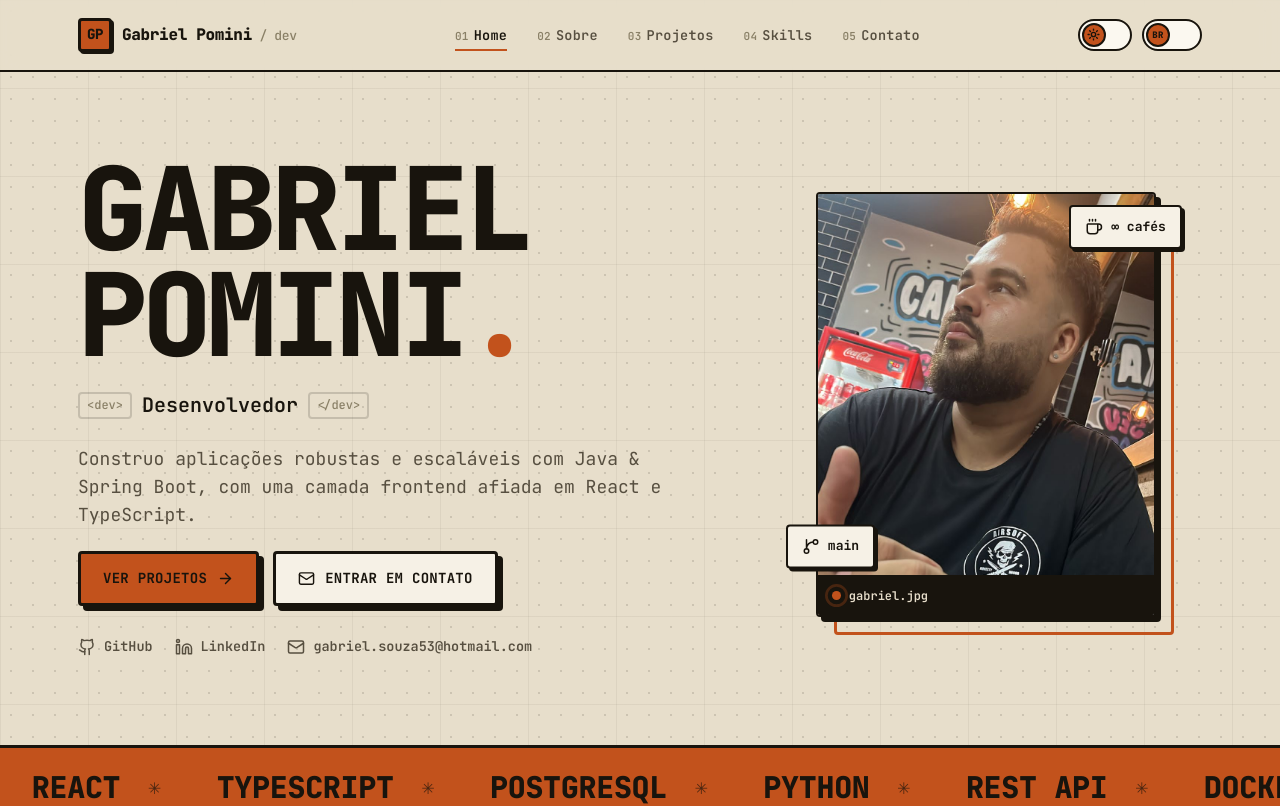
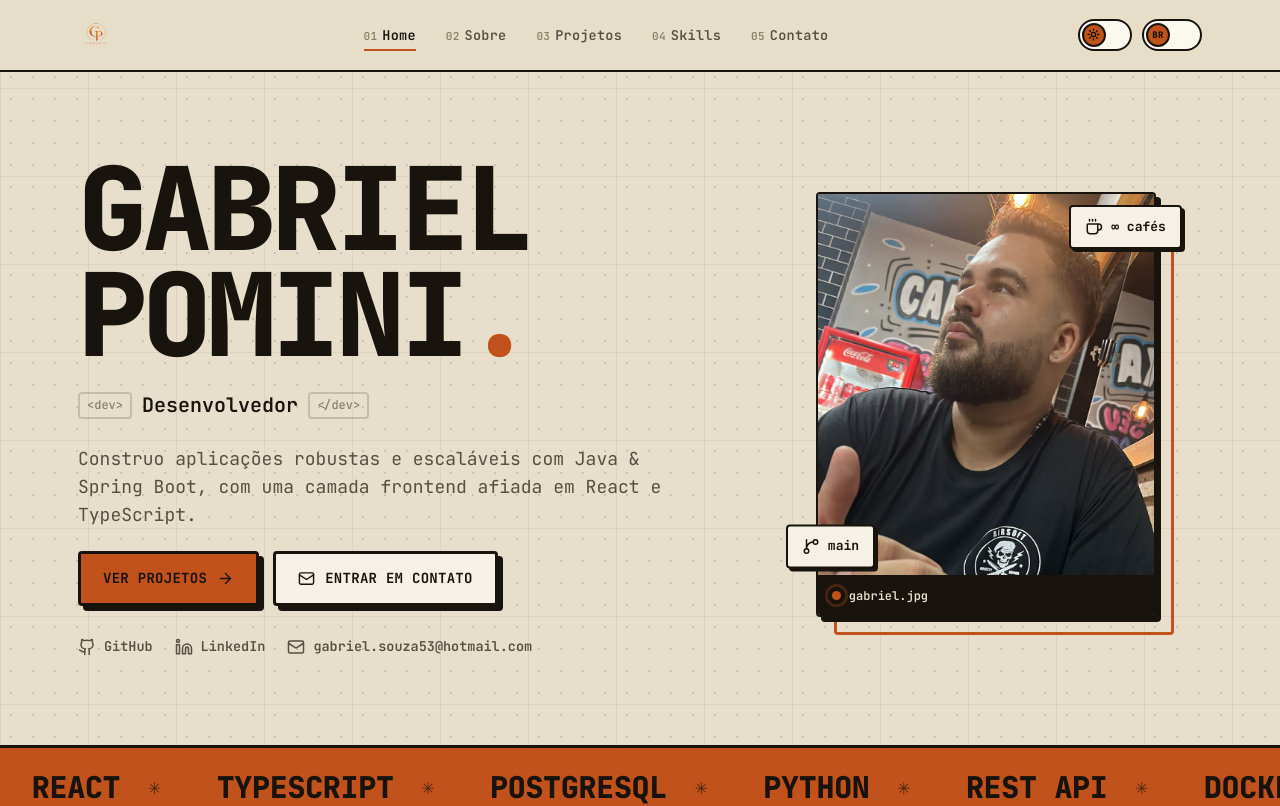
Before and after one commit to PominiGa/Projeto.Portfolio.Gabriel, a React (Vite) app in the folder portfolio/: page / in a window 1280 px wide. Shown: the top 806 px of the page. Built offline with nearby package versions, Linux system fonts and the light colour scheme; the HTML template or start-up script is replaced by a standard one.

Commit message:
feat: add logo to Navbar and update styles

```diff
--- a/portfolio/src/components/layout/Navbar.tsx
+++ b/portfolio/src/components/layout/Navbar.tsx
@@ -3,6 +3,7 @@ import { NavLink, Link } from 'react-router-dom';
 import { Sun, Moon, Menu, X } from 'lucide-react';
 import { useTheme } from '../../context/ThemeContext';
 import { useLanguage } from '../../context/LanguageContext';
+import logo from '../../assets/logo.png';
 
 export default function Navbar() {
   const { theme, toggle: toggleTheme } = useTheme();
@@ -22,8 +23,7 @@ export default function Navbar() {
       <nav className="nav">
         <div className="nav__inner">
           <Link className="brand" to="/" onClick={() => setOpen(false)}>
-            <span className="brand__mark">GP</span>
-            <span>Gabriel Pomini<span className="brand__sub"> / dev</span></span>
+            <img src={logo} alt="Gabriel Pomini" className="brand__logo" />
           </Link>
 
           <div className="nav__links">
--- a/portfolio/src/index.css
+++ b/portfolio/src/index.css
@@ -166,6 +166,7 @@ h1,h2,h3 { line-height: 1.05; font-weight: 800; letter-spacing: -0.02em; }
 }
 .nav__inner { width:100%; max-width: var(--maxw); margin:0 auto; padding:0 28px; display:flex; align-items:center; justify-content:space-between; gap:20px; }
 .brand { display:flex; align-items:center; gap:10px; font-weight:800; letter-spacing:-.02em; font-size:16px; }
+.brand__logo { height:36px; width:auto; object-fit:contain; display:block; }
 .brand__mark {
   width:34px; height:34px; display:grid; place-items:center; border:var(--b2) solid var(--line);
   background: var(--accent); color: var(--accent-ink); border-radius:var(--r); font-weight:800; font-size:14px;
```
Also changed, not shown: portfolio/src/assets/logo.png (added).
